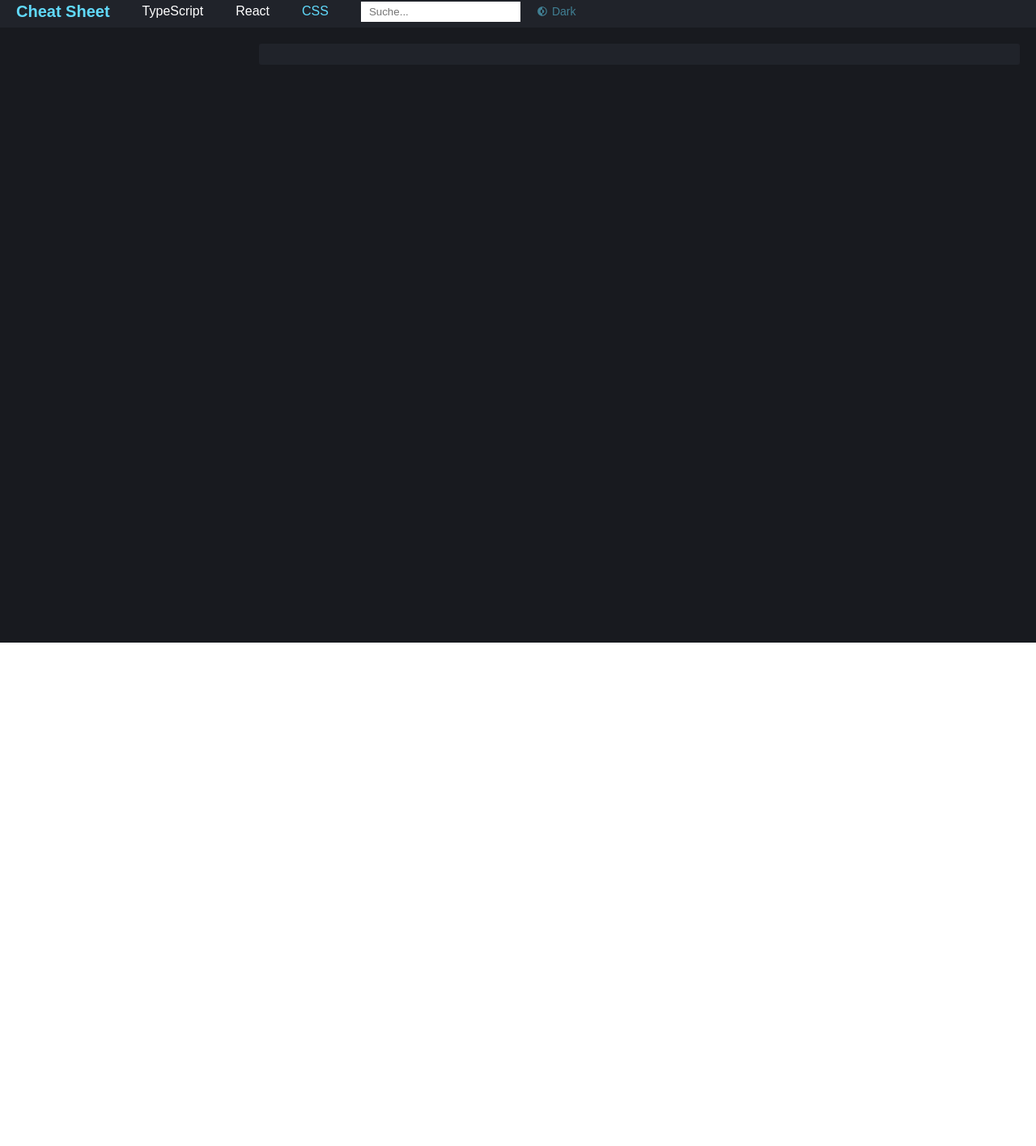
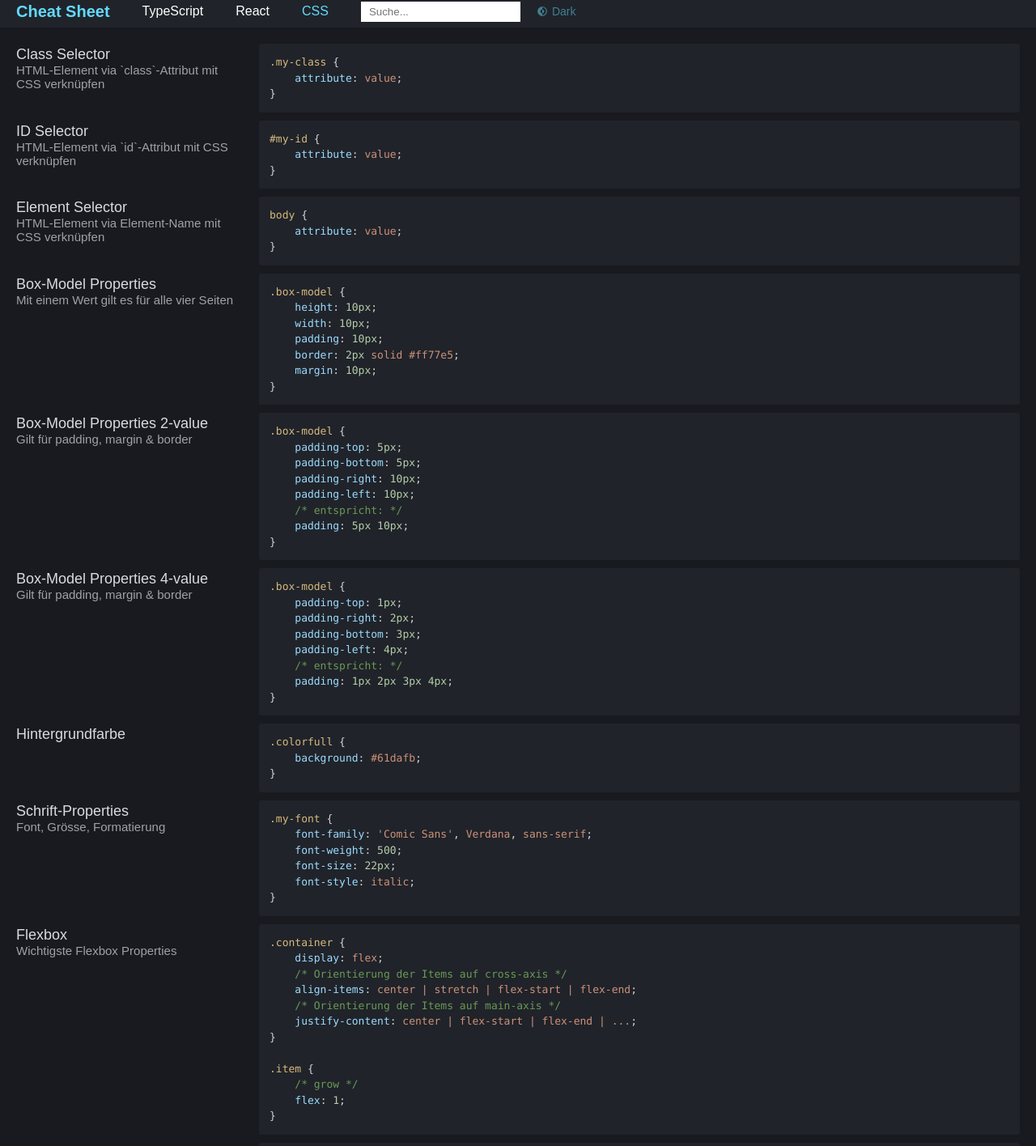
Before and after one commit to mas-se-we1/web-cheat-sheet, a React (Create React App) app: page /css in a window 1280 px wide. Shown: the part 6-1422 px from the top of the page at 81% size. Before the commit the page ends 800 px from the top, so only its background shows below. Built offline with nearby package versions, Linux system fonts and the light colour scheme.

Commit message:
Add css snippets

```diff
--- a/src/App.tsx
+++ b/src/App.tsx
@@ -47,6 +47,7 @@ export const App = () => {
 						<SnippetContainer
 							snippets={cssSnippets}
 							query={query}
+							language="css"
 							theme={theme}
 						/>
 					</Route>
--- a/src/components/Snippet.tsx
+++ b/src/components/Snippet.tsx
@@ -8,11 +8,18 @@ import { Theme } from '../models/CodeStyle'
 interface Props {
 	title: string
 	text?: string
+	language?: string
 	theme: Theme
 	children: ReactNode
 }
 
-export const Snippet = ({ title, text, theme, children }: Props) => {
+export const Snippet = ({
+	title,
+	text,
+	language = 'jsx',
+	theme,
+	children
+}: Props) => {
 	const customStyle: any = {
 		margin: 0,
 		borderRadius: 3,
@@ -29,7 +36,7 @@ export const Snippet = ({ title, text, theme, children }: Props) => {
 				<Text>{text}</Text>
 			</Title>
 			<SyntaxHighlighter
-				language="jsx"
+				language={language}
 				customStyle={customStyle}
 				style={theme === 'dark' ? darkStyle : lightStyle}
 			>
--- a/src/components/SnippetContainer.tsx
+++ b/src/components/SnippetContainer.tsx
@@ -9,10 +9,16 @@ interface Props {
 		text: string
 		code: string
 	}>
+	language?: string
 	theme: Theme
 }
 
-export const SnippetContainer = ({ query, snippets, theme }: Props) => {
+export const SnippetContainer = ({
+	query,
+	snippets,
+	language,
+	theme
+}: Props) => {
 	let filteredSnippets = snippets
 	if (query) {
 		const lowQuery = query.toLowerCase()
@@ -28,7 +34,13 @@ export const SnippetContainer = ({ query, snippets, theme }: Props) => {
 		<Container>
 			{filteredSnippets.length > 0 ? (
 				filteredSnippets.map(s => (
-					<Snippet key={s.title} title={s.title} text={s.text} theme={theme}>
+					<Snippet
+						key={s.title}
+						title={s.title}
+						text={s.text}
+						language={language}
+						theme={theme}
+					>
 						{s.code}
 					</Snippet>
 				))
--- a/src/data/cssSnippets.ts
+++ b/src/data/cssSnippets.ts
@@ -1,8 +1,120 @@
 export const cssSnippets = [
 	{
-		title: '',
+		title: 'Class Selector',
+		text: 'HTML-Element via `class`-Attribut mit CSS verknüpfen',
+		code: `
+.my-class {
+	attribute: value;
+}
+    `.trim()
+	},
+	{
+		title: 'ID Selector',
+		text: 'HTML-Element via `id`-Attribut mit CSS verknüpfen',
+		code: `
+#my-id {
+	attribute: value;
+}
+    `.trim()
+	},
+	{
+		title: 'Element Selector',
+		text: 'HTML-Element via Element-Name mit CSS verknüpfen',
+		code: `
+body {
+	attribute: value;
+}
+    `.trim()
+	},
+	{
+		title: 'Box-Model Properties',
+		text: 'Mit einem Wert gilt es für alle vier Seiten',
+		code: `
+.box-model {
+	height: 10px;
+	width: 10px;
+	padding: 10px;
+	border: 2px solid #ff77e5;
+	margin: 10px;
+}
+    `.trim()
+	},
+	{
+		title: 'Box-Model Properties 2-value',
+		text: 'Gilt für padding, margin & border',
+		code: `
+.box-model {
+	padding-top: 5px;
+	padding-bottom: 5px;
+	padding-right: 10px;
+	padding-left: 10px;
+	/* entspricht: */
+	padding: 5px 10px;
+}
+    `.trim()
+	},
+	{
+		title: 'Box-Model Properties 4-value',
+		text: 'Gilt für padding, margin & border',
+		code: `
+.box-model {
+	padding-top: 1px;
+	padding-right: 2px;
+	padding-bottom: 3px;
+	padding-left: 4px;
+	/* entspricht: */
+	padding: 1px 2px 3px 4px;
+}
+    `.trim()
+	},
+	{
+		title: 'Hintergrundfarbe',
 		text: '',
 		code: `
+.colorfull {
+	background: #61dafb;
+}
+    `.trim()
+	},
+	{
+		title: 'Schrift-Properties',
+		text: 'Font, Grösse, Formatierung',
+		code: `
+.my-font {
+	font-family: 'Comic Sans', Verdana, sans-serif;
+	font-weight: 500;
+	font-size: 22px;
+	font-style: italic;
+}
+    `.trim()
+	},
+	{
+		title: 'Flexbox',
+		text: 'Wichtigste Flexbox Properties',
+		code: `
+.container {
+	display: flex;
+	/* Orientierung der Items auf cross-axis */
+	align-items: center | stretch | flex-start | flex-end;
+	/* Orientierung der Items auf main-axis */
+	justify-content: center | flex-start | flex-end | ...;
+}
+
+.item {
+	/* grow */
+	flex: 1;
+}
+    `.trim()
+	},
+	{
+		title: 'Zentrieren',
+		text: 'Einzelnes Child Element vertical & horizontal zentrieren',
+		code: `
+.container {
+	display: flex;
+	align-items: center;
+	justify-content: center;
+}
     `.trim()
 	}
 ]
```
